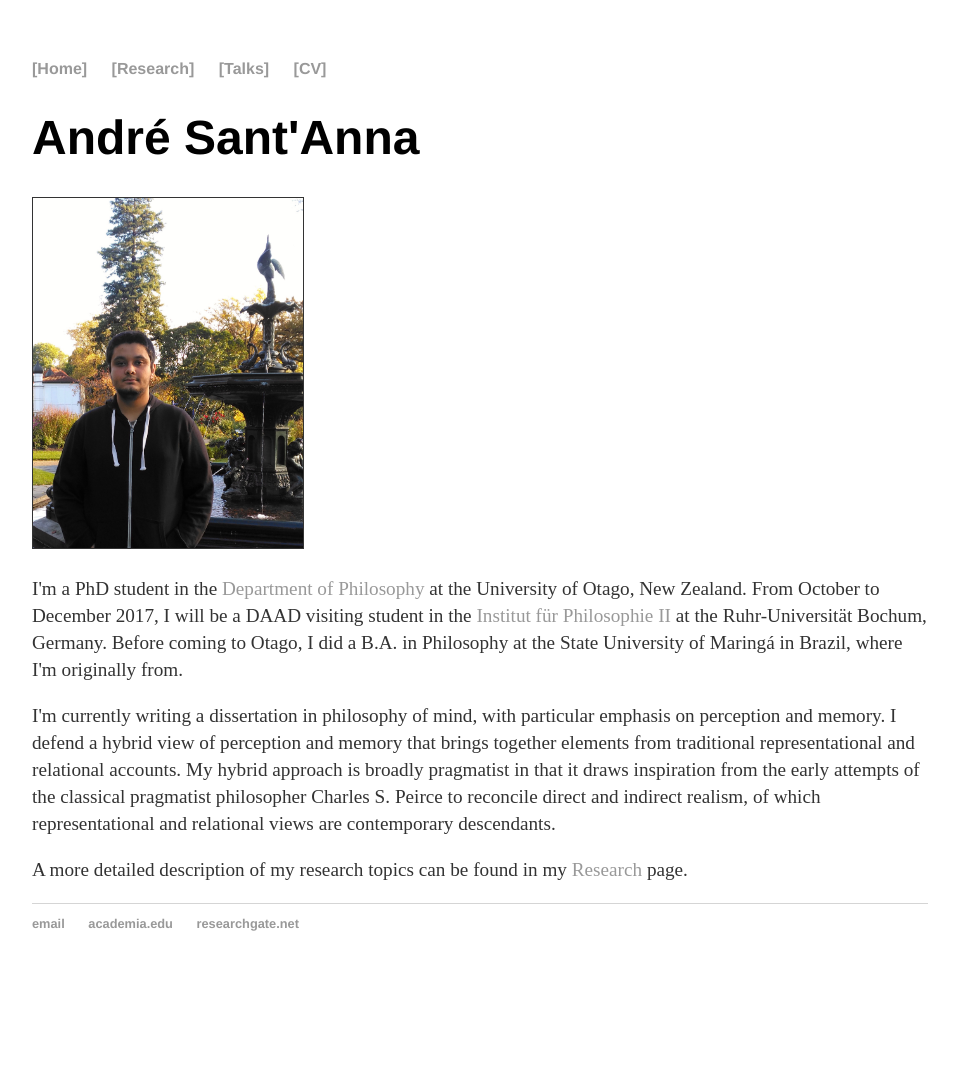
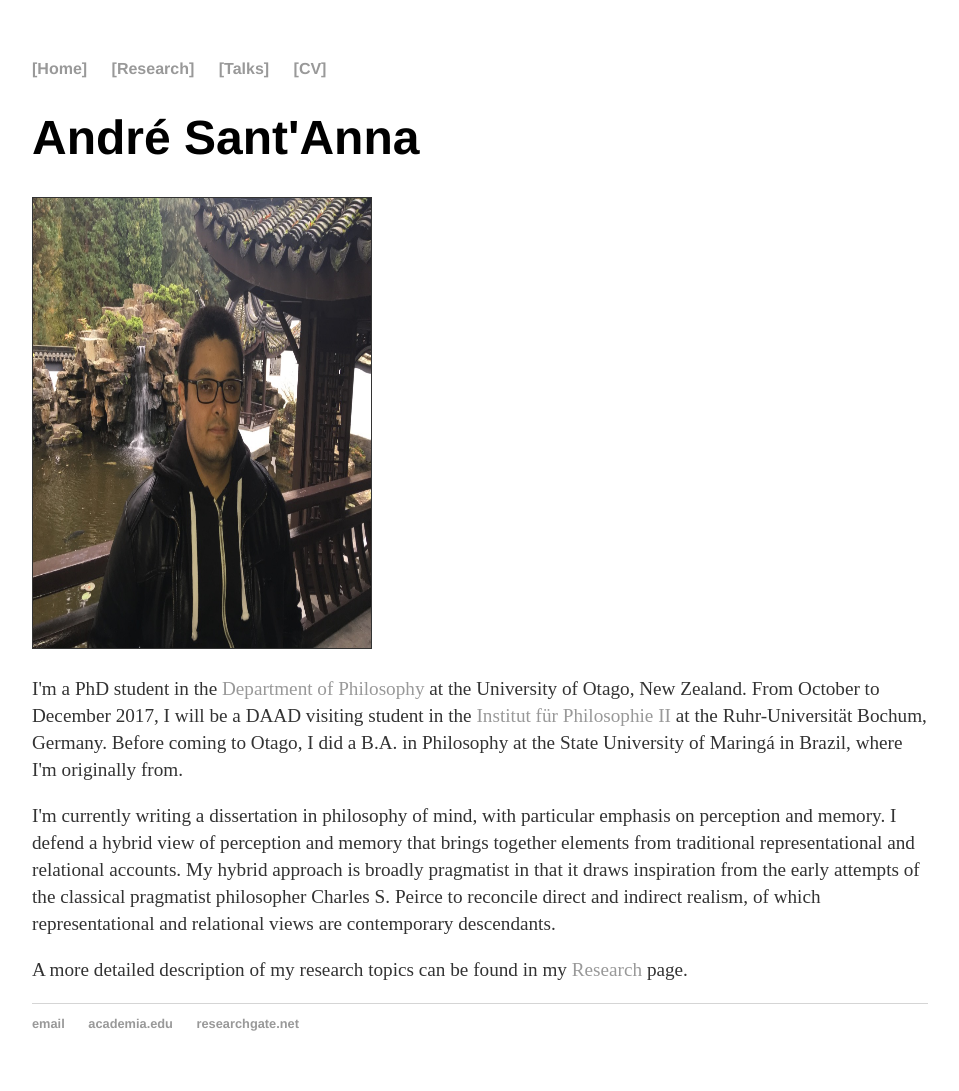
Before and after one commit to andresantanna/andresantanna.github.io, a Jekyll site: the page built from index.html, in a window 1280 px wide. Shown: the whole page, without its empty margins (160-1119 px from the left). Built offline with Jekyll 4.4.1, drawn with Linux system fonts in a browser that asks for light colours; comment, search, counter and statistics services are not loaded; before the commit the page ends 991 px from its top, so only the background shows below that.

Commit message:
Update index.html

```diff
--- a/index.html
+++ b/index.html
@@ -4,7 +4,7 @@ title: André Sant'Anna - Philosophy - University of Otago
 ---
 <div class="blurb">
 	<h1>André Sant'Anna</h1>
-	<p style="background-color:white"> <img src="andre.jpg" height="350px" width="270px" border="1px"> </p>
+	<p style="background-color:white"> <img src="photo.jpg" height="450px" width="338px" border="1px"> </p>
 	    <p>I'm a PhD student in the <a href="http://www.otago.ac.nz/philosophy/">Department of Philosophy</a> at the University of Otago, New Zealand. From October to December 2017, I will be a DAAD visiting student in the <a href="http://www.ruhr-uni-bochum.de/philosophy/ii/">Institut für Philosophie II</a> at the Ruhr-Universität Bochum, Germany. Before coming to Otago, I did a B.A. in Philosophy at the State University of Maringá in Brazil, where I'm originally from.</p>
 <p>I'm currently writing a dissertation in philosophy of mind, with particular emphasis on perception and memory. I defend a hybrid view of perception and memory that brings together elements from traditional representational and relational accounts. My hybrid approach is broadly pragmatist in that it draws inspiration from the early attempts of the classical pragmatist philosopher Charles S. Peirce to reconcile direct and indirect realism, of which representational and relational views are contemporary descendants.</p>
 <p>A more detailed description of my research topics can be found in my <a href="/research">Research</a> page.</p>
```
